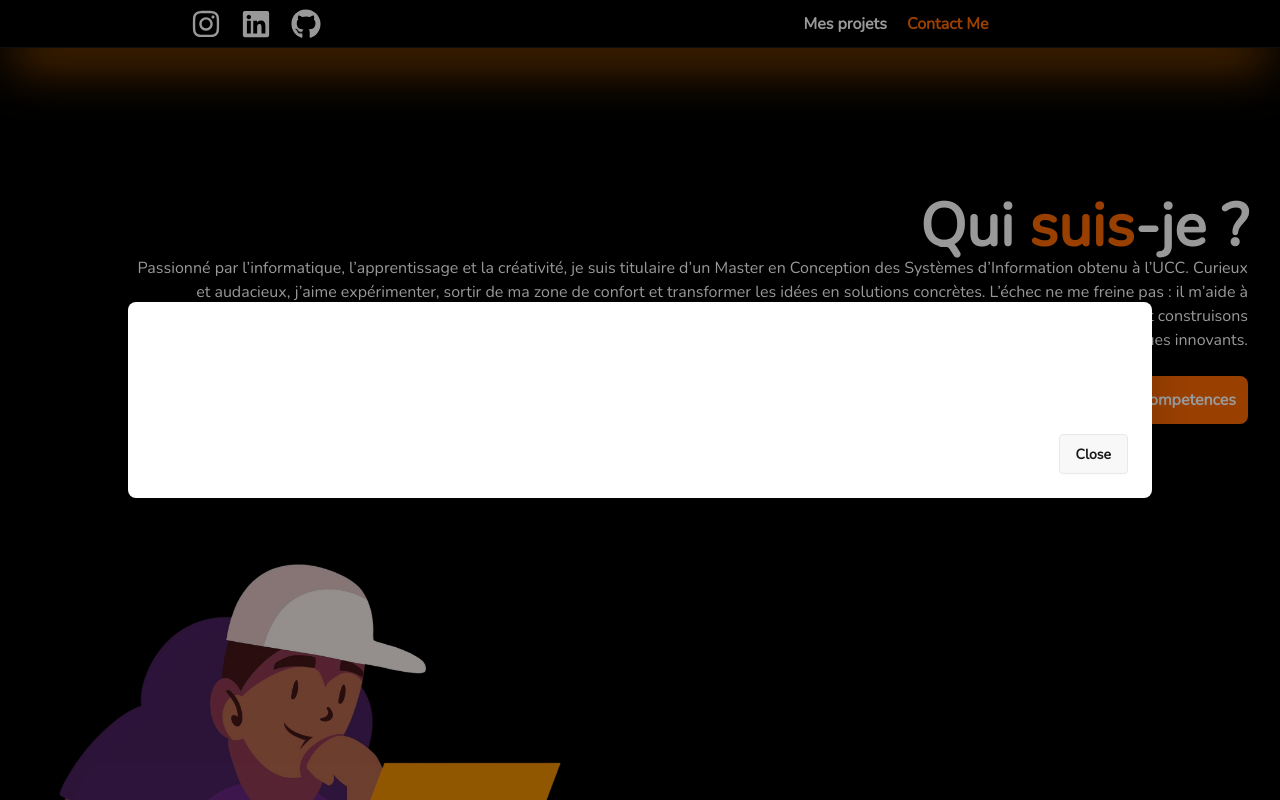
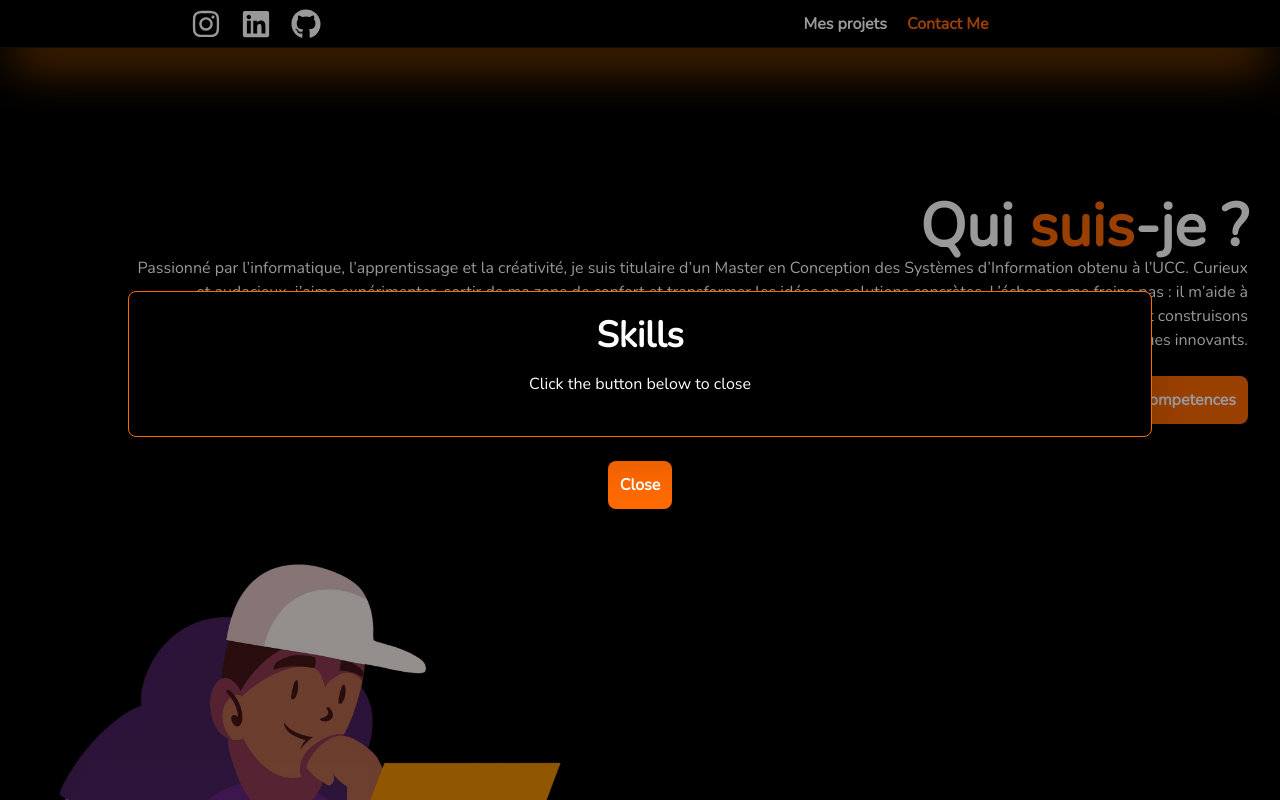
Before and after one commit to LaQuality/portefolio, a React (Vite) app: page / in a window 1280 px wide. Both pictures are taken after a click on the button "Competences". Shown: the part 684-1484 px from the top of the page. Built offline with nearby package versions, Linux system fonts and the light colour scheme.

Commit message:
Version 4

```diff
--- a/src/components/Description.jsx
+++ b/src/components/Description.jsx
@@ -4,6 +4,8 @@ import Skills from "./Skills"
 
 export default function Description() {
   return (
+
+    <>
     <div className='h-screen text-white   relative '>
         <div className='flex justify-center items-end flex-col text-end mr-4 md:mr-8 '>
 
@@ -21,7 +23,7 @@ export default function Description() {
 
              <button className="bg-orange-500 p-3 cursor-pointer rounded-lg font-bold "  onClick={()=>document.getElementById('my_modal_4').showModal()}>Competences</button>
 
-             <Skills/>
+
 
          </div>
 
@@ -31,5 +33,9 @@ export default function Description() {
          <img src={avatar} alt="avatar dessin"  className="absolute -bottom-15 left-0 max-h-120 " />
 
     </div>
+
+    <Skills/>
+
+    </>
   )
 }
--- a/src/components/Skills.jsx
+++ b/src/components/Skills.jsx
@@ -3,16 +3,17 @@ import React from 'react'
 export default function Skills() {
   return (
 
-     <dialog id="my_modal_4" className="modal">
-  <div className="modal-box w-11/12 max-w-5xl">
-    <h3 className="font-bold text-lg">Hello!</h3>
+     <dialog id="my_modal_4" className="modal z-10 flex flex-col justify-center  text-white">
+  <div className="modal-box w-11/12 max-w-5xl bg-black border border-orange-500 text-center">
+    <h3 className="font-bold text-4xl">Skills</h3>
     <p className="py-4">Click the button below to close</p>
-    <div className="modal-action">
+
+    </div>
+     <div className="modal-action w-full flex justify-center">
       <form method="dialog">
         {/* if there is a button, it will close the modal */}
-        <button className="btn">Close</button>
+        <button className=" bg-orange-500 p-3 cursor-pointer rounded-lg font-bold ">Close</button>
       </form>
-    </div>
   </div>
 </dialog>
   )
```
